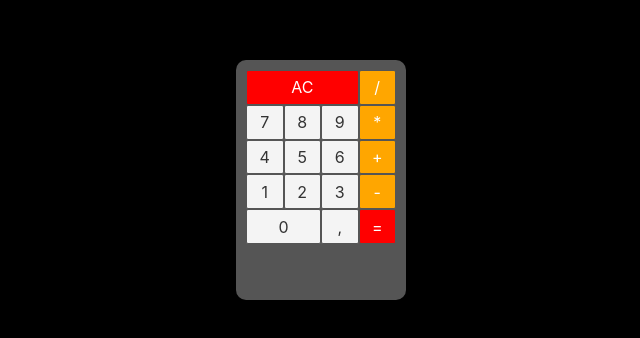
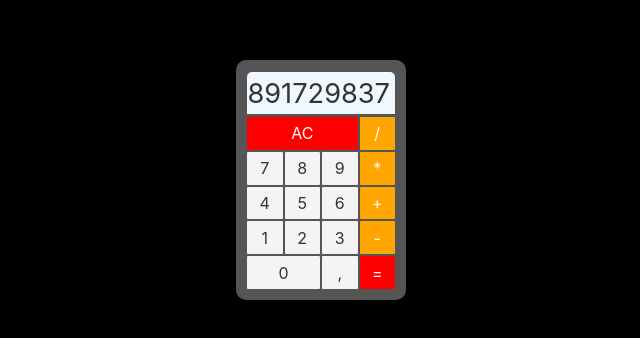
Before and after one commit to YuriODantas/learning-svelte, a Svelte app: page / in a window 1280 px wide. Shown: the part 228-566 px from the top of the page, without its empty margins (319-959 px from the left). Built offline with nearby package versions, Linux system fonts and the light colour scheme.

Commit message:
feat(tela): create component

```diff
--- a/src/components/Calculadora.svelte
+++ b/src/components/Calculadora.svelte
@@ -1,10 +1,12 @@
 <script lang="ts">
     import Botao from "./Botao.svelte";
     import Linha from "./Linha.svelte";
+    import Tela from "./Tela.svelte";
 
 </script>
 
 <div class="calculadora">
+  <Tela valor="123890712837891729837891729837" />
   <Linha>
     <Botao destaque triplo texto="AC"/>
     <Botao operacao texto="/"/>
--- /dev/null
+++ b/src/components/Tela.svelte
@@ -0,0 +1,22 @@
+<script lang="ts">
+  export let valor: string
+</script>
+
+<div class="tela">
+  <span>{valor}</span>
+</div>
+
+<style>
+  .tela {
+    display: flex;
+    flex: 1;
+    justify-content: flex-end;
+    align-items: center;
+    padding: 0px 5px;
+    font-size: 1.7rem;
+    background-color: #f0f8ff;
+    overflow: hidden;
+    margin: 2px 1px;
+    border-radius: 5px 5px 0 0 ;
+  }
+</style>
```
